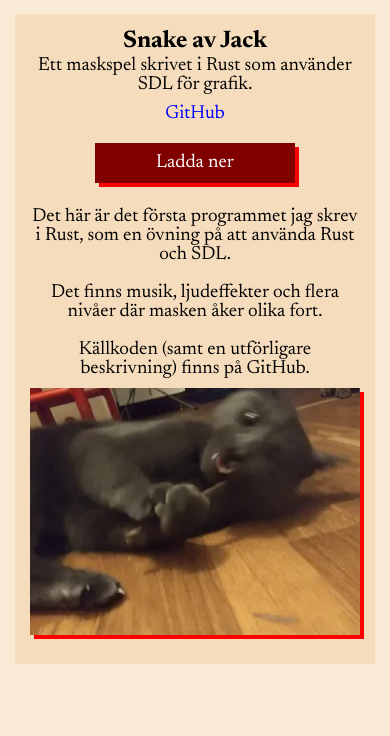
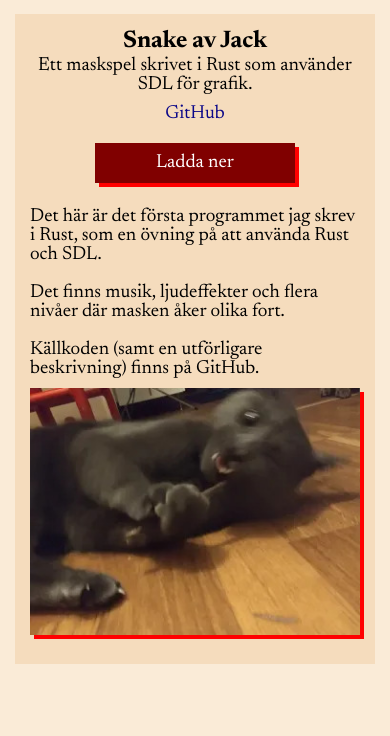
Before and after one commit to Kattmys/Kattmys, a Flask app: page /download/snake_jack in a window 390 px wide. Shown: the part 108-844 px from the top of the page. Run offline with Flask 3, Linux system fonts and the light colour scheme.

Commit message:
improvements to the download page

```diff
--- a/main.py
+++ b/main.py
@@ -33,7 +33,6 @@ def download(file):
                 "error": True
             })
 
-
 # Katter
 
 @app.route("/sigge")
--- a/static/css/all.css
+++ b/static/css/all.css
@@ -32,6 +32,10 @@ p, a {
     font-size: 19px;
 }
 
+ul {
+    padding-left: 20px;
+}
+
 .titlebar {
     padding: 10px;
     padding-top: 0px;
@@ -63,14 +67,12 @@ p, a {
     float: right;
 }
 
-.link_menu a {
-    /* Skulle kunna användas för förstasidan med. */
-
+.links li a {
     text-decoration: none;
-    color: blue;
+    color: #0b0788;
 }
 
-.link_menu a:hover {
+.links li a:hover {
     text-decoration: underline;
 }
 
@@ -79,7 +81,7 @@ main {
     background-color: antiquewhite;
 }
 
-@media only screen and (max-width: 900px) {
+@media only screen and (max-width: 800px) {
     #finurligkatt {
         display: none;
     }
@@ -87,4 +89,14 @@ main {
     #kattmysbild {
         height: min(120px, 20vw);
     }
+
+    .content-item {
+        text-align: center;
+    }
+
+    .links {
+        text-align: center;
+        list-style-type: none;
+        padding-left: 0;
+    }
 }
--- a/static/css/download_page.css
+++ b/static/css/download_page.css
@@ -7,10 +7,6 @@ section {
 
 p {
     margin-bottom: 10px;
-}
-
-section {
-    text-align: center;
 }
 
 #header {
@@ -72,6 +68,10 @@ section {
     main {
         position: relative;
     }
+
+    #desc, #header {
+        text-align: center;
+    }
 }
 
 @media only screen and (min-width: 800px) {
@@ -89,8 +89,12 @@ section {
         grid-template-areas: "left right";
     }
 
+    .right { grid-area: right; }
     .left  { grid-area: left;  }
-    .right { grid-area: right; }
+
+    .left {
+        padding-right: 20px;
+    }
 
     #download {
         margin-left:  initial;
--- a/static/css/index.css
+++ b/static/css/index.css
@@ -46,10 +46,6 @@ h2 .star {
     box-shadow: var(--dec-width) var(--dec-width) red;
 }
 
-ul {
-    padding-left: 20px;
-}
-
 section img {
     width: 100%;
 }
--- a/templates/download.html
+++ b/templates/download.html
@@ -16,11 +16,11 @@
                 <p id="desc">{{ data.desc }}</p>
 
                 {% if data.links|length != 0 %}
-                    <div class="link_menu">
+                    <ul class="links">
                         {% for link in data.links %}
-                            <a href="{{ data.links[link] }}">{{ link }}</a>
+                            <li><a href="{{ data.links[link] }}">{{ link }}</a></li>
                         {% endfor %}
-                    </div>
+                    </ul>
                 {% endif %}
 
                 <div id="download">
--- a/templates/index.html
+++ b/templates/index.html
@@ -17,7 +17,7 @@
                 <img src="{{ url_for('static', filename=path) }}">
             {% endfor %}
 
-            <ul>
+            <ul class="links">
                 {% for link in info.links %}
                     <li><a href="{{ link[1] }}">{{ link[0] }}</a></li>
                 {% endfor %}
```
